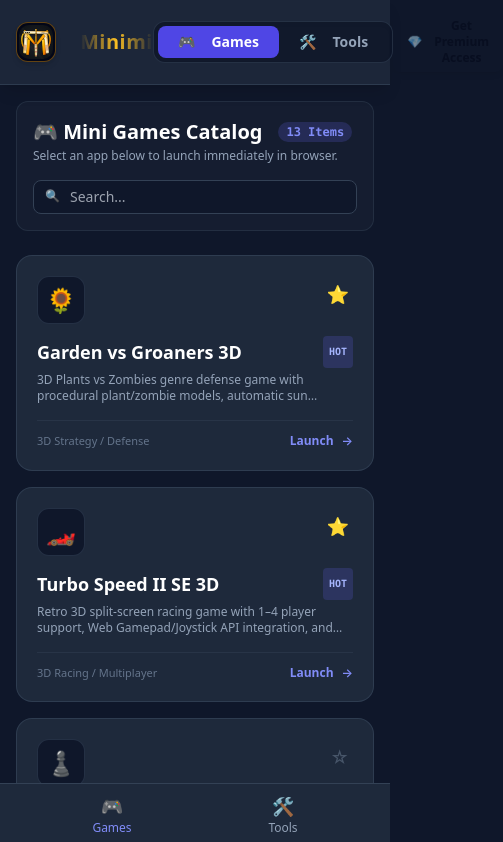
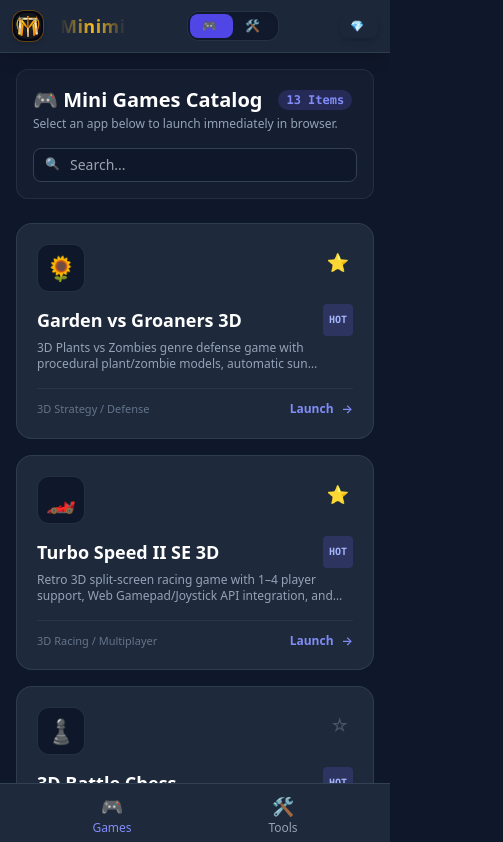
Before and after one commit to Blind-Monk/MiniMi, an Angular app: page / in a window 390 px wide. Shown: the top 842 px of the page, 503 px wide, since content can reach past the window. Built offline with nearby package versions, Linux system fonts and the light colour scheme.

Commit message:
feat: optimize application layout and 3D games for mobile responsiveness
Co-authored-by: areyouroot <72849238+areyouroot@users.noreply.github.com>

```diff
--- a/src/app/app.html
+++ b/src/app/app.html
@@ -1,56 +1,56 @@
 <div class="min-h-screen flex flex-col bg-slate-900 text-slate-100">
   <!-- Top Header Navigation Bar -->
-  <header class="sticky top-0 z-50 bg-slate-800/90 backdrop-blur-md border-b border-slate-700/80 px-4 py-3 flex items-center justify-between shadow-lg">
-    <div class="flex items-center space-x-3 cursor-pointer" (click)="closeActiveItem()">
-      <div class="w-10 h-10 rounded-xl overflow-hidden shadow-md hover:scale-105 transition-transform bg-slate-950 p-0.5 border border-amber-500/40">
+  <header class="sticky top-0 z-50 bg-slate-800/95 backdrop-blur-md border-b border-slate-700/80 px-3 sm:px-4 py-2.5 flex items-center justify-between shadow-lg">
+    <div class="flex items-center space-x-2 sm:space-x-3 cursor-pointer shrink-0" (click)="closeActiveItem()">
+      <div class="w-8 h-8 sm:w-10 sm:h-10 rounded-xl overflow-hidden shadow-md hover:scale-105 transition-transform bg-slate-950 p-0.5 border border-amber-500/40">
         <img src="images/logo.svg" alt="Minimi Logo" class="w-full h-full object-cover rounded-[10px]">
       </div>
       <div>
-        <h1 class="text-xl font-black bg-gradient-to-r from-amber-300 via-amber-400 to-amber-600 bg-clip-text text-transparent tracking-wide">
+        <h1 class="text-lg sm:text-xl font-black bg-gradient-to-r from-amber-300 via-amber-400 to-amber-600 bg-clip-text text-transparent tracking-wide">
           Minimi
         </h1>
-        <p class="text-[10px] text-slate-400 font-mono hidden sm:block">100 Games. 100 Tools. Zero Backend.</p>
+        <p class="text-[9px] sm:text-[10px] text-slate-400 font-mono hidden sm:block">100 Games. 100 Tools. Mobile Ready.</p>
       </div>
     </div>
 
     <!-- Category Toggle Switch: GAMES vs TOOLS -->
-    <div class="flex bg-slate-900/80 p-1 rounded-xl border border-slate-700/60 shadow-inner">
+    <div class="flex bg-slate-900/80 p-0.5 sm:p-1 rounded-xl border border-slate-700/60 shadow-inner">
       <button
         (click)="selectCategory('games')"
         [class.bg-indigo-600]="activeCategory() === 'games'"
         [class.text-white]="activeCategory() === 'games'"
         [class.text-slate-400]="activeCategory() !== 'games'"
-        class="px-5 py-1.5 rounded-lg font-semibold text-sm transition-all duration-200 flex items-center space-x-2 hover:text-white">
+        class="px-3 sm:px-5 py-1 sm:py-1.5 rounded-lg font-semibold text-xs sm:text-sm transition-all duration-200 flex items-center space-x-1 sm:space-x-2 hover:text-white">
         <span>🎮</span>
-        <span>Games</span>
+        <span class="hidden xs:inline">Games</span>
       </button>
       <button
         (click)="selectCategory('tools')"
         [class.bg-teal-600]="activeCategory() === 'tools'"
         [class.text-white]="activeCategory() === 'tools'"
         [class.text-slate-400]="activeCategory() !== 'tools'"
-        class="px-5 py-1.5 rounded-lg font-semibold text-sm transition-all duration-200 flex items-center space-x-2 hover:text-white">
+        class="px-3 sm:px-5 py-1 sm:py-1.5 rounded-lg font-semibold text-xs sm:text-sm transition-all duration-200 flex items-center space-x-1 sm:space-x-2 hover:text-white">
         <span>🛠️</span>
-        <span>Tools</span>
+        <span class="hidden xs:inline">Tools</span>
       </button>
     </div>
 
     <!-- Right Actions: Get Premium Access & Search -->
-    <div class="flex items-center space-x-3">
+    <div class="flex items-center space-x-2 sm:space-x-3 shrink-0">
       <button
         (click)="openPremiumModal()"
-        class="px-3.5 py-1.5 bg-gradient-to-r from-amber-500 to-amber-600 hover:from-amber-400 hover:to-amber-500 text-slate-950 font-bold text-xs rounded-lg shadow-md transition-all flex items-center space-x-1.5 animate-pulse hover:animate-none">
+        class="px-2.5 sm:px-3.5 py-1 sm:py-1.5 bg-gradient-to-r from-amber-500 to-amber-600 hover:from-amber-400 hover:to-amber-500 text-slate-950 font-bold text-[11px] sm:text-xs rounded-lg shadow-md transition-all flex items-center space-x-1">
         <span>💎</span>
-        <span>Get Premium Access</span>
+        <span class="hidden sm:inline">Get Premium</span>
       </button>
 
-      <div class="relative hidden md:block w-56">
+      <div class="relative hidden md:block w-48 lg:w-56">
         <input
           type="text"
           [ngModel]="searchQuery()"
           (ngModelChange)="searchQuery.set($event || '')"
           placeholder="Search {{ activeCategory() }}..."
-          class="w-full bg-slate-900 text-slate-200 text-sm px-3.5 py-1.5 pl-9 rounded-lg border border-slate-700 focus:outline-none focus:border-indigo-500 focus:ring-1 focus:ring-indigo-500 transition-all placeholder:text-slate-500"
+          class="w-full bg-slate-900 text-slate-200 text-xs sm:text-sm px-3.5 py-1.5 pl-9 rounded-lg border border-slate-700 focus:outline-none focus:border-indigo-500"
         >
         <span class="absolute left-3 top-2 text-slate-500 text-xs">🔍</span>
       </div>
--- a/src/app/features/games/pvz/pvz.component.ts
+++ b/src/app/features/games/pvz/pvz.component.ts
@@ -333,6 +333,28 @@ export class PvzComponent implements AfterViewInit, OnDestroy {
     this.scene.add(dirLight);
 
     canvas.addEventListener('click', (e) => this.onCanvasClick(e));
+    canvas.addEventListener('touchstart', (e) => this.onTouchStart(e), { passive: false });
+    window.addEventListener('resize', () => this.onWindowResize());
+  }
+
+  private onWindowResize() {
+    if (!this.renderer || !this.camera || !this.containerRef) return;
+    const container = this.containerRef.nativeElement;
+    const width = container.clientWidth;
+    const height = container.clientHeight;
+    if (width && height) {
+      this.camera.aspect = width / height;
+      this.camera.updateProjectionMatrix();
+      this.renderer.setSize(width, height);
+    }
+  }
+
+  private onTouchStart(event: TouchEvent) {
+    if (event.touches.length > 0) {
+      event.preventDefault();
+      const touch = event.touches[0];
+      this.onCanvasClick({ clientX: touch.clientX, clientY: touch.clientY } as MouseEvent);
+    }
   }
 
   private buildLawn() {
--- a/src/index.html
+++ b/src/index.html
@@ -4,7 +4,11 @@
   <meta charset="utf-8">
   <title>Minimi — Open-Source Front-End Web App</title>
   <base href="/">
-  <meta name="viewport" content="width=device-width, initial-scale=1">
+  <meta name="viewport" content="width=device-width, initial-scale=1.0, maximum-scale=1.0, user-scalable=no, viewport-fit=cover">
+  <meta name="mobile-web-app-capable" content="yes">
+  <meta name="apple-mobile-web-app-capable" content="yes">
+  <meta name="apple-mobile-web-app-status-bar-style" content="black-translucent">
+  <meta name="theme-color" content="#0f172a">
   <link rel="icon" type="image/x-icon" href="favicon.ico">
   <!-- Tailwind CSS CDN for instant styling in Angular standalone build -->
   <script src="https://cdn.tailwindcss.com"></script>
--- a/src/styles.css
+++ b/src/styles.css
@@ -21,8 +21,25 @@ body {
   background-color: var(--bg-primary);
   color: var(--text-primary);
   min-height: 100vh;
+  min-height: -webkit-fill-available;
   touch-action: manipulation;
   overscroll-behavior-y: contain;
+  padding-top: env(safe-area-inset-top);
+  padding-bottom: env(safe-area-inset-bottom);
+  padding-left: env(safe-area-inset-left);
+  padding-right: env(safe-area-inset-right);
+  overflow-x: hidden;
+}
+
+html {
+  height: -webkit-fill-available;
+  overflow-x: hidden;
+}
+
+/* Touch & Mobile active state feedback */
+button, a, [role="button"] {
+  -webkit-tap-highlight-color: transparent;
+  touch-action: manipulation;
 }
 
 /* Scrollbar styles */
```
